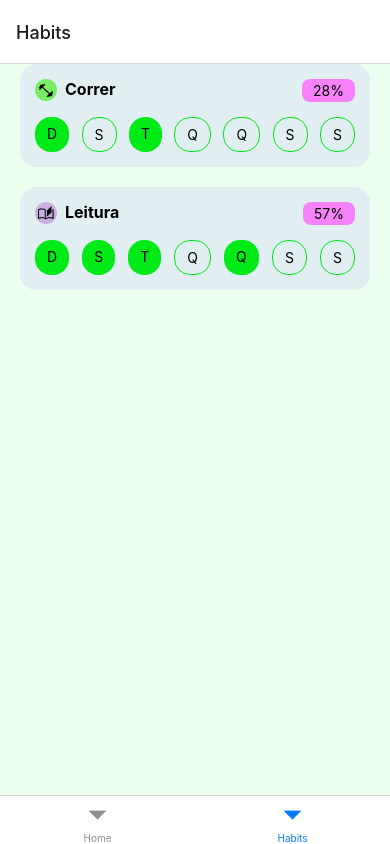
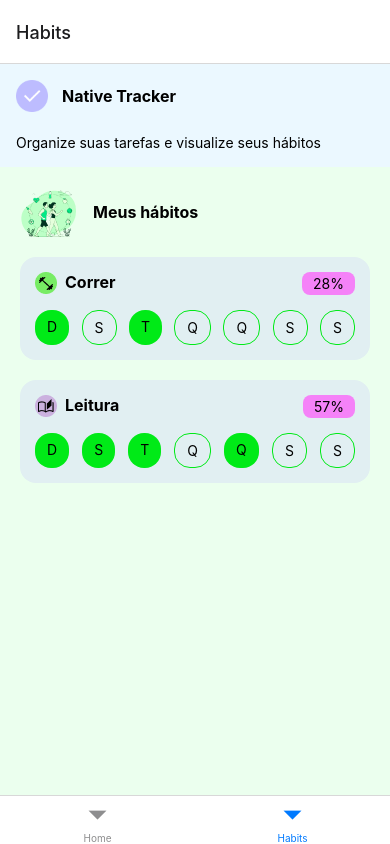
Before and after one commit to AnthonyApollo/alura_rn_semana12, a React Native app: screen /Habits in a window 390 px wide. Built offline with nearby package versions, Linux system fonts and the light colour scheme.

Commit message:
feat: Add header.

```diff
--- a/src/screens/Habits/components/HabitsList.js
+++ b/src/screens/Habits/components/HabitsList.js
@@ -3,19 +3,33 @@ import { FlatList, StyleSheet } from "react-native";
 
 import useHabits from "../hooks/useHabits";
 import Habit from "./Habit";
+import HabitsListHeader from "./HabitsListHeader";
 
-export default function HabitsList() {
+export default function HabitsList({ header: Header}) {
     const [title, image, list] = useHabits()
 
     const renderItem = ({ item }) => {
         return <Habit {...item} />
-    };
+    }
+
+    const header = () => {
+        return (
+            <>
+                <Header />
+                <HabitsListHeader
+                    title={title}
+                    image={image}
+                />
+            </>
+        )
+    }
 
     return <>
         <FlatList
             data={list}
             renderItem={renderItem}
             keyExtractor={({ habit }) => habit}
+            ListHeaderComponent={header}
             style={styles.list}
         />
     </>
--- /dev/null
+++ b/src/screens/Habits/components/HabitsListHeader.js
@@ -0,0 +1,22 @@
+import React from "react";
+import { Image, StyleSheet, Text, View } from "react-native";
+
+export default function HabitsListHeader({title, image}) {
+    return <View style={styles.content}>
+        <Image source={image}/>
+        <Text style={styles.title}>{title}</Text>
+    </View>
+}
+
+const styles = StyleSheet.create ({
+    content: {
+        flexDirection: 'row',
+        alignItems: 'center',
+        margin: 20
+    },
+    title: {
+        marginHorizontal: 16,
+        fontWeight: 'bold',
+        fontSize: 16
+    }
+})
--- a/src/screens/Habits/index.js
+++ b/src/screens/Habits/index.js
@@ -1,6 +1,7 @@
 import React from "react";
 import HabitsList from "./components/HabitsList";
+import Header from "../../components/Header";
 
 export default function Habits() {
-    return <HabitsList />
+    return <HabitsList header={Header}/>
 }
```
